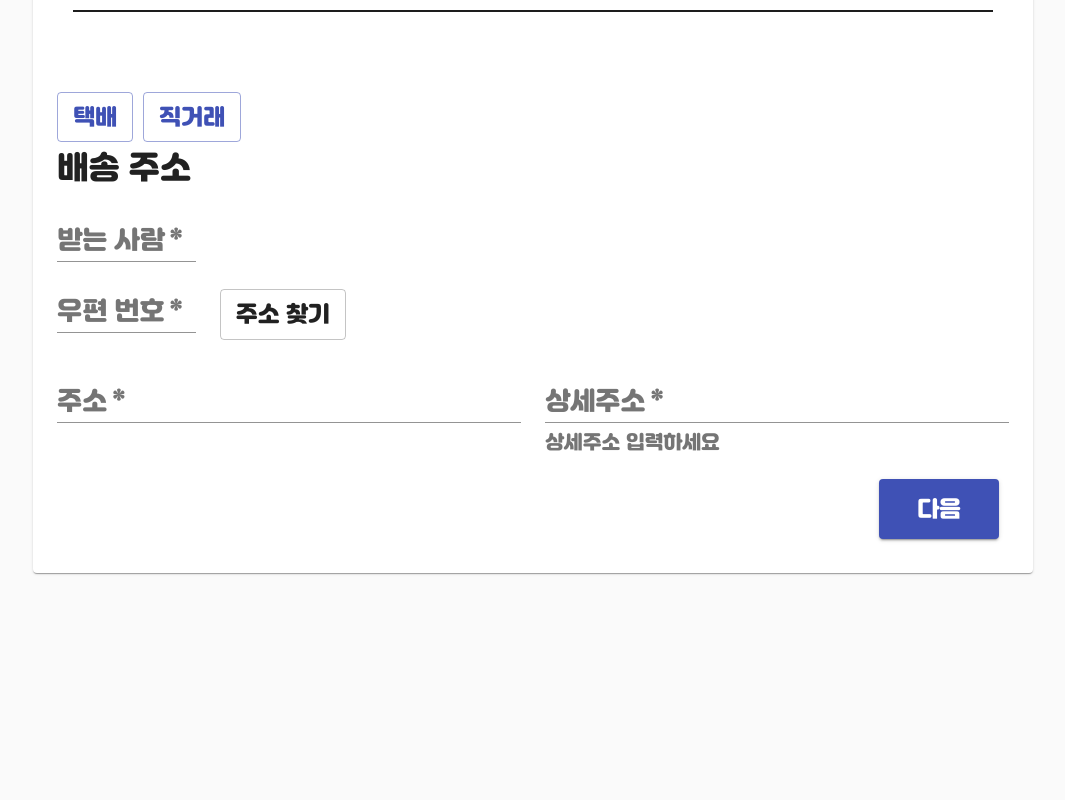
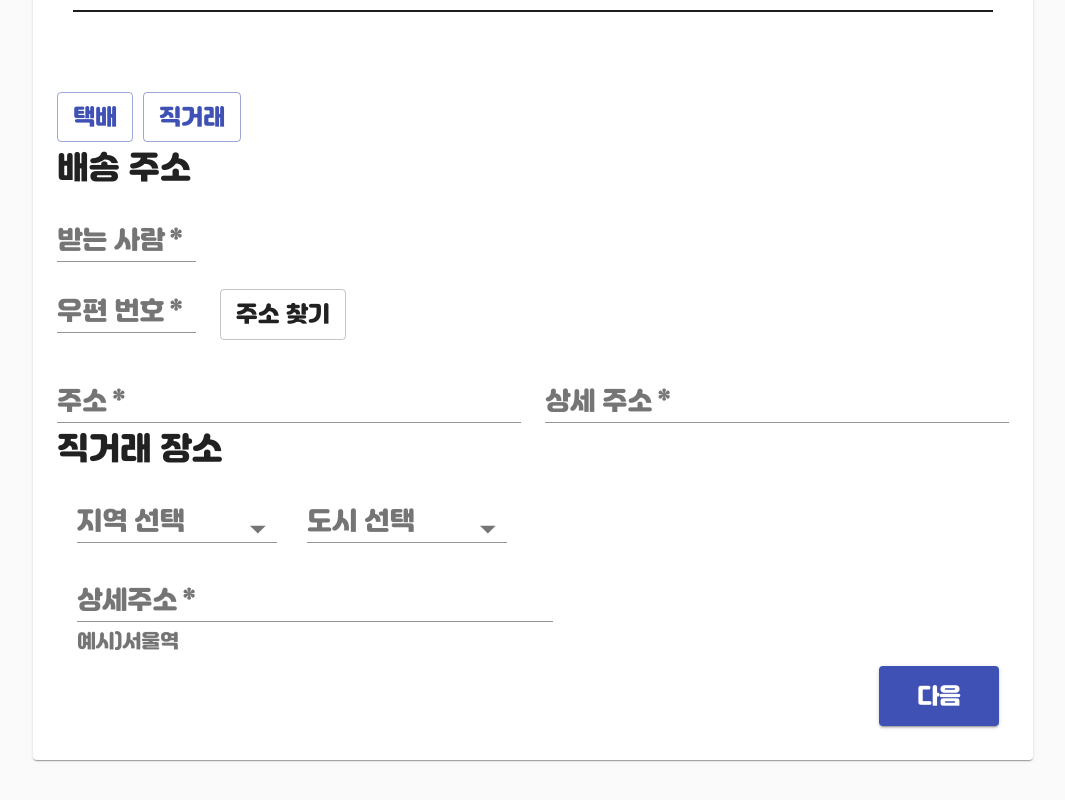
Before and after one commit to KIMHWANSEUNG/sada-dream_v1, a React (Create React App) app in the folder client/: page / in a window 1280 px wide. Shown: the part 1256-2056 px from the top of the page, without its empty margins (95-1160 px from the left). Before the commit the page ends 1877 px from the top, so only its background shows below. Built offline with nearby package versions, Linux system fonts and the light colour scheme.

Commit message:
배송,직거래 UI 구성 중
UI 구성 중

```diff
--- a/client/src/Components/ProductAdd.js
+++ b/client/src/Components/ProductAdd.js
@@ -182,14 +182,19 @@ class CustomerAdd extends React.Component {
         CategoryFlag: 0,
         CountryFlag:0,
         PostNumber:0,
-        gg:'g',
+
 
         //택배
-
+        receive_person: '',
+        post_number: '',
+        adress: '',
+        adress_detail:'',
 
         //직거래
-
-
+        local_name: '',
+        city_name: '',
+        station_name: '',
+        localFlag:0,
         };
     }
 
@@ -619,9 +624,9 @@ class CustomerAdd extends React.Component {
                             </Grid>
 
                              {/*수령 방법*/}
-                            <Delivery/>
+                            <Delivery receive_person={this.state.receive_person} post_number={this.state.post_number} adress={ this.state.adress} adress_detail={this.state.adress_detail}/>
 
-                            <Directdeal value={this.state.gg} />
+                            <Directdeal localFlag={this.state.localFlag} local_name={this.state.local_name} city_name={this.state.city_name} station_name={this.state.station_name}/>
 
 
 
--- a/client/src/Components/post_way/Delivery.js
+++ b/client/src/Components/post_way/Delivery.js
@@ -18,15 +18,20 @@ class Delivery extends React.Component{
     constructor(props){
         super(props);
         this.setState= {
-            receive_person: '',
-            post_number: '',
-            adress: '',
-            adress_detail:''
+            receive_person: this.props.receive_person,
+            post_number: this.props.post_number,
+            adress: this.props.adress,
+            adress_detail:this.props.adress_detail,
+
         }
 
 
-
     }
+    handleValueChange = (e) => {
+      let nextState = {};
+      nextState[e.target.name] = e.target.value;
+      this.setState(nextState);
+  }
 
     render(){
         const {classes} = this.props;
@@ -35,29 +40,58 @@ class Delivery extends React.Component{
         <Typography variant="h6" gutterBottom>
           배송 주소
         </Typography>
+
           <Grid container spacing={3}>
                 <Grid item xs={2}>
-                <TextField required id="receive_person" label="받는 사람" fullWidth />
+                <TextField
+                  required
+                  id="receive_person"
+                  label="받는 사람"
+                  fullWidth
+                  type="text"
+                  multiline
+                  value={this.props.receive_person}
+                  onChange={this.handleValueChange} />
                 </Grid>
             </Grid>
+
             <Grid container spacing={3}>
               <Grid item xs={2}>
-                <TextField required id="_post_number" label="우편 번호" fullWidth />
+              <TextField
+                  required
+                  id="post_number"
+                  label="우편 번호"
+                  fullWidth
+                  type="text"
+                  value={this.props.post_number}
+                  onChange={this.handleValueChange} />
               </Grid>
+
               <Grid item xs={12} md={6}>
               <Button className={classes.btn_post_number} variant="outlined">주소 찾기</Button>
               </Grid>
+
               <Grid item xs={12} md={6}>
-                <TextField required id="adress" label="주소" fullWidth />
+              <TextField
+                  required
+                  id="adress"
+                  label="주소"
+                  fullWidth
+                  type="text"
+                  value={this.props.adress}
+                  onChange={this.handleValueChange} />
               </Grid>
+
               <Grid item xs={12} md={6}>
                 <TextField
                   required
-                  id="Detailed Address"
-                  label="상세주소"
-                  helperText="상세주소 입력하세요"
+                  id="adress_detail"
+                  label="상세 주소"
                   fullWidth
-                />
+                  type="text"
+                  value={this.props.adress_detail}
+                  onChange={this.handleValueChange} />
+
               </Grid>
 
             </Grid>
--- a/client/src/Components/post_way/Directdeal.js
+++ b/client/src/Components/post_way/Directdeal.js
@@ -2,6 +2,7 @@ import React from 'react'
 import {withStyles, ThemeProvider, StylesProvider} from '@material-ui/core/styles';
 import TextField from '@material-ui/core/TextField';
 import {MenuItem, Select,Typography, Grid,FormControl,InputLabel,} from '@material-ui/core';
+
 
     const styles = theme => ({
         Local_select:{
@@ -11,30 +12,34 @@ import {MenuItem, Select,Typography, Grid,FormControl,InputLabel,} from '@materi
             marginLeft:20
         },formControl: {
             textAlign: "center"
-        },
+        },Select:{
+            width:200,
+            marginTop:20,
+            marginRight:30
+        }
     })
+
 class Directdeal extends React.Component{
     constructor(props){
         super(props);
         this.setState = {
-            local_name: '',
-            city_name: '',
-            station_name: '',
-            c:this.props.value,
+            local_name: this.props.local_name,
+            city_name: this.props.city_name,
+            station_name: this.props.station_name,
+            localFlag:this.props.localFlag
         }
 
-        console.log(this.props.value);
+    }
 
-    }
     // 상품 대분류
     handleCategoryChange = (e) =>{
 
-        if(e.target.value === "뷰티/미용") {
-            this.setState({Localflag: 0});
-        } else if(e.target.value === "식료품") {
-            this.setState({Localflag: 1});
-        } else if(e.target.value === "패션잡화") {
-            this.setState({Localflag: 2});
+        if(e.target.value === "서울특별시") {
+            this.setState({localFlag: 0});
+        } else if(e.target.value === "경기도") {
+            this.setState({localFlag: 1});
+        } else if(e.target.value === "충청도") {
+            this.setState({localFlag: 2});
         }
 
         this.setState({local_name: e.target.value});
@@ -49,9 +54,72 @@ class Directdeal extends React.Component{
 
         const {classes} = this.props;
 
+        const local = [
+            "서울특별시", "경기도", "충청도", "경상도", "전라도", "강원도", "제주도",
+            "기타 지역"
+        ];
+        const local_city = [
+            ["강남구", "강서구", "강동구", "강북구", "성북구", "기타 지역", ],
+            ["안양시", "수원시", "고양시", "일산시", "광명시", "성남시", "평택시", "김해시"],
+        ];
+
+        const local_list = local.map((local, index) => (
+            <MenuItem key={index} value={local}>{local}</MenuItem>
+        ))
+
+        const city_list = local_city[this.props.localFlag].map((city, index) => (
+            <MenuItem key={index} value={city}>{city}</MenuItem>
+        ));
 
         return(
             <div>
+                <Typography variant="h6" gutterBottom>
+                직거래 장소
+                </Typography>
+                <Grid container spacing={3}>
+                    <Grid item xs={6} className={classes.grid_margin}>
+
+                         <FormControl>
+                            <InputLabel id="demo-simple-select-helper-label">지역 선택</InputLabel>
+                                <Select className={classes.Select}
+                                    label="지역 이름"
+                                    labelId="localLabel"
+                                    name="localName"
+                                    id="localName"
+                                    value={this.props.local_name}
+                                    onChange={this.handleCategoryChange} >
+                                    {/* 지역 렌더링 */}
+                                    { local_list }
+                                </Select>
+                         </FormControl>
+
+
+                         <FormControl>
+                            <InputLabel id="demo-simple-select-helper-label">도시 선택</InputLabel>
+                                <Select className={classes.Select}
+                                    label="도시 이름"
+                                    labelId="cityLabel"
+                                    name="cityName"
+                                    id="cityName"
+                                    value={this.props.city_name}
+                                    onChange={this.handleCategoryDetailChange} >
+                                    {/* 도시 렌더링 */}
+                                    { city_list }
+                                </Select>
+                         </FormControl>
+
+                    </Grid>
+                </Grid>
+
+                <Grid item xs={12} md={6}>
+                            <TextField
+                                className={classes.Local_select}
+                                required
+                                id="Detailed Address"
+                                label="상세주소"
+                                helperText="예시)서울역"
+                                fullWidth />
+                        </Grid>
 
             </div>
 
```
